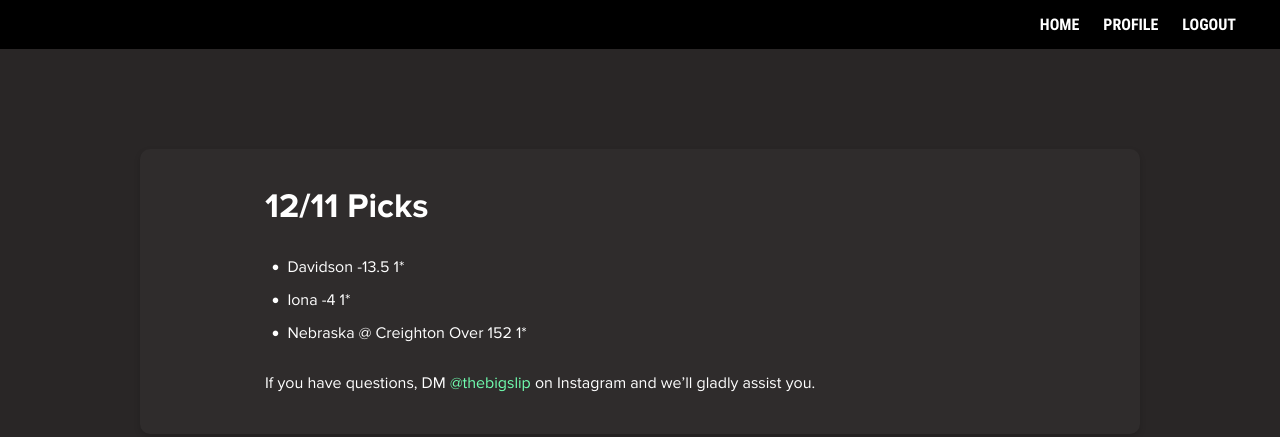
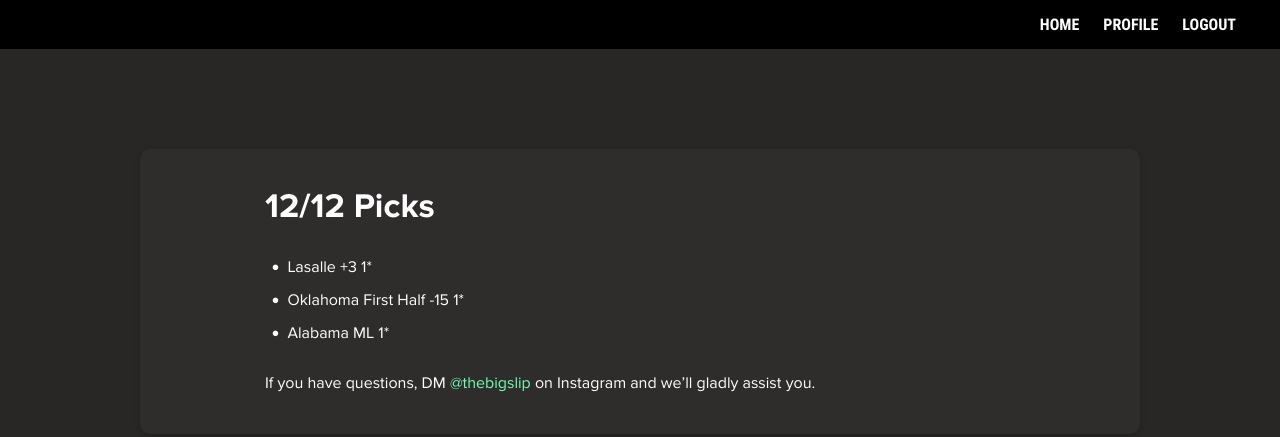
Before and after one commit to AlyStoned/cp, a plain HTML site: page bets.html in a window 1280 px wide. Drawn offline with Linux system fonts and the light colour scheme.

Commit message:
Update bets.html

```diff
--- a/bets.html
+++ b/bets.html
@@ -36,11 +36,11 @@
         <div class="container">
           <div class="bets-inner grey-inner">
             <div class="text-container">
-              <h2>12/11 Picks</h2>
+              <h2>12/12 Picks</h2>
               <ul>
-                <li>Davidson -13.5 1*</li>
-                <li>Iona -4 1*</li>
-                <li>Nebraska @ Creighton Over 152 1*</li>
+                <li>Lasalle +3 1*</li>
+                <li>Oklahoma First Half -15 1*</li>
+                <li>Alabama ML 1*</li>
               </ul>
               <p>If you have questions, DM
                 <a class="link"
```
